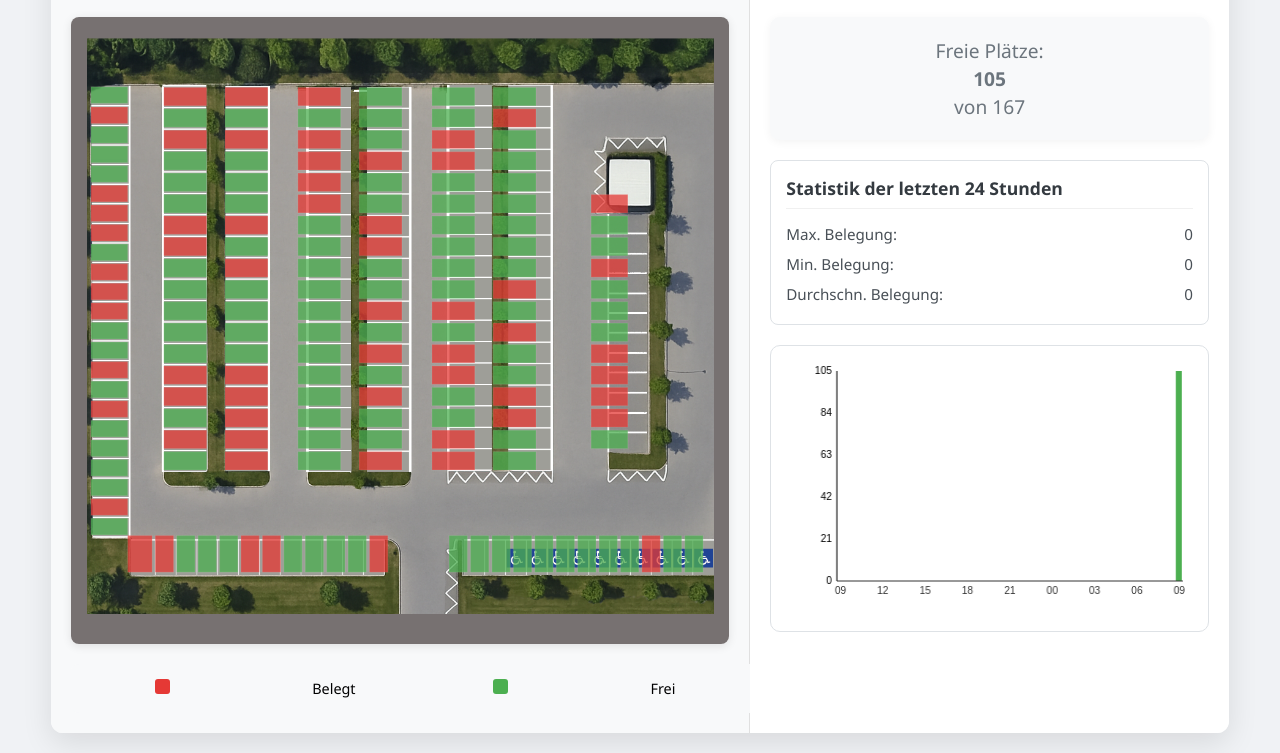
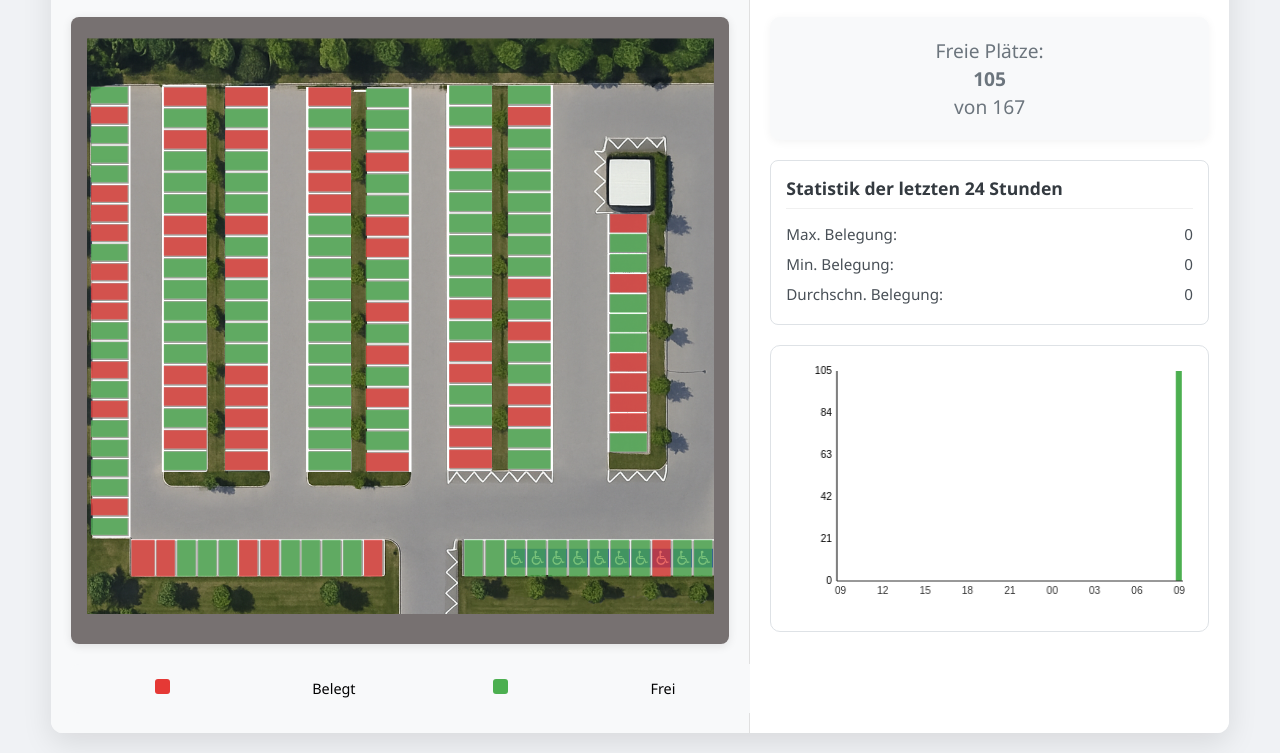
Before and after one commit to Bylxly/WirParkenDeinAutoDE, a plain HTML site: page Website/index.html in a window 1280 px wide. Shown: the part 96-849 px from the top of the page. Drawn offline with Linux system fonts and the light colour scheme.

Commit message:
Parkplatzpositionskorrekturen

```diff
--- a/Website/index.html
+++ b/Website/index.html
@@ -19,7 +19,7 @@
             </div>
 
             <div class="parking-wrapper">
-                <img src="/media/GptEditedv1.png" alt="Parkplatzplan">
+                <img src="media/GptEditedv1.png" alt="Parkplatzplan">
 
                 <svg id="parking-svg" viewBox="0 0 1024 1024">
                     <!-- Zone 1  -->
@@ -86,123 +86,123 @@
                     <rect class="spot" id="z3p17" x="226" y="675" width="70" height="30" fill="green"/>
                     <rect class="spot" id="z3p18" x="226" y="710" width="70" height="30" fill="green"/>
                     <!-- Zone 4  -->
-                    <rect class="spot" id="z4p1" x="345" y="115" width="70" height="30" fill="green"/>
-                    <rect class="spot" id="z4p2" x="345" y="150" width="70" height="30" fill="green"/>
-                    <rect class="spot" id="z4p3" x="345" y="185" width="70" height="30" fill="green"/>
-                    <rect class="spot" id="z4p4" x="345" y="220" width="70" height="30" fill="green"/>
-                    <rect class="spot" id="z4p5" x="345" y="255" width="70" height="30" fill="green"/>
-                    <rect class="spot" id="z4p6" x="345" y="290" width="70" height="30" fill="green"/>
-                    <rect class="spot" id="z4p7" x="345" y="325" width="70" height="30" fill="green"/>
-                    <rect class="spot" id="z4p8" x="345" y="360" width="70" height="30" fill="green"/>
-                    <rect class="spot" id="z4p9" x="345" y="395" width="70" height="30" fill="green"/>
-                    <rect class="spot" id="z4p10" x="345" y="430" width="70" height="30" fill="green"/>
-                    <rect class="spot" id="z4p11" x="345" y="465" width="70" height="30" fill="green"/>
-                    <rect class="spot" id="z4p12" x="345" y="500" width="70" height="30" fill="green"/>
-                    <rect class="spot" id="z4p13" x="345" y="535" width="70" height="30" fill="green"/>
-                    <rect class="spot" id="z4p14" x="345" y="570" width="70" height="30" fill="green"/>
-                    <rect class="spot" id="z4p15" x="345" y="605" width="70" height="30" fill="green"/>
-                    <rect class="spot" id="z4p16" x="345" y="640" width="70" height="30" fill="green"/>
-                    <rect class="spot" id="z4p17" x="345" y="675" width="70" height="30" fill="green"/>
-                    <rect class="spot" id="z4p18" x="345" y="710" width="70" height="30" fill="green"/>
+                    <rect class="spot" id="z4p1" x="362" y="115" width="70" height="30" fill="green"/>
+                    <rect class="spot" id="z4p2" x="362" y="150" width="70" height="30" fill="green"/>
+                    <rect class="spot" id="z4p3" x="362" y="185" width="70" height="30" fill="green"/>
+                    <rect class="spot" id="z4p4" x="362" y="220" width="70" height="30" fill="green"/>
+                    <rect class="spot" id="z4p5" x="362" y="255" width="70" height="30" fill="green"/>
+                    <rect class="spot" id="z4p6" x="362" y="290" width="70" height="30" fill="green"/>
+                    <rect class="spot" id="z4p7" x="362" y="325" width="70" height="30" fill="green"/>
+                    <rect class="spot" id="z4p8" x="362" y="360" width="70" height="30" fill="green"/>
+                    <rect class="spot" id="z4p9" x="362" y="395" width="70" height="30" fill="green"/>
+                    <rect class="spot" id="z4p10" x="362" y="430" width="70" height="30" fill="green"/>
+                    <rect class="spot" id="z4p11" x="362" y="465" width="70" height="30" fill="green"/>
+                    <rect class="spot" id="z4p12" x="362" y="500" width="70" height="30" fill="green"/>
+                    <rect class="spot" id="z4p13" x="362" y="535" width="70" height="30" fill="green"/>
+                    <rect class="spot" id="z4p14" x="362" y="570" width="70" height="30" fill="green"/>
+                    <rect class="spot" id="z4p15" x="362" y="605" width="70" height="30" fill="green"/>
+                    <rect class="spot" id="z4p16" x="362" y="640" width="70" height="30" fill="green"/>
+                    <rect class="spot" id="z4p17" x="362" y="675" width="70" height="30" fill="green"/>
+                    <rect class="spot" id="z4p18" x="362" y="710" width="70" height="30" fill="green"/>
                     <!-- Zone 5  -->
-                    <rect class="spot" id="z5p1" x="445" y="115" width="70" height="30" fill="green"/>
-                    <rect class="spot" id="z5p2" x="445" y="150" width="70" height="30" fill="green"/>
-                    <rect class="spot" id="z5p3" x="445" y="185" width="70" height="30" fill="green"/>
-                    <rect class="spot" id="z5p4" x="445" y="220" width="70" height="30" fill="green"/>
-                    <rect class="spot" id="z5p5" x="445" y="255" width="70" height="30" fill="green"/>
-                    <rect class="spot" id="z5p6" x="445" y="290" width="70" height="30" fill="green"/>
-                    <rect class="spot" id="z5p7" x="445" y="325" width="70" height="30" fill="green"/>
-                    <rect class="spot" id="z5p8" x="445" y="360" width="70" height="30" fill="green"/>
-                    <rect class="spot" id="z5p9" x="445" y="395" width="70" height="30" fill="green"/>
-                    <rect class="spot" id="z5p10" x="445" y="430" width="70" height="30" fill="green"/>
-                    <rect class="spot" id="z5p11" x="445" y="465" width="70" height="30" fill="green"/>
-                    <rect class="spot" id="z5p12" x="445" y="500" width="70" height="30" fill="green"/>
-                    <rect class="spot" id="z5p13" x="445" y="535" width="70" height="30" fill="green"/>
-                    <rect class="spot" id="z5p14" x="445" y="570" width="70" height="30" fill="green"/>
-                    <rect class="spot" id="z5p15" x="445" y="605" width="70" height="30" fill="green"/>
-                    <rect class="spot" id="z5p16" x="445" y="640" width="70" height="30" fill="green"/>
-                    <rect class="spot" id="z5p17" x="445" y="675" width="70" height="30" fill="green"/>
-                    <rect class="spot" id="z5p18" x="445" y="710" width="70" height="30" fill="green"/>
+                    <rect class="spot" id="z5p1" x="456" y="117" width="70" height="30" fill="green"/>
+                    <rect class="spot" id="z5p2" x="456" y="152" width="70" height="30" fill="green"/>
+                    <rect class="spot" id="z5p3" x="456" y="187" width="70" height="30" fill="green"/>
+                    <rect class="spot" id="z5p4" x="456" y="222" width="70" height="30" fill="green"/>
+                    <rect class="spot" id="z5p5" x="456" y="257" width="70" height="30" fill="green"/>
+                    <rect class="spot" id="z5p6" x="456" y="292" width="70" height="30" fill="green"/>
+                    <rect class="spot" id="z5p7" x="456" y="327" width="70" height="30" fill="green"/>
+                    <rect class="spot" id="z5p8" x="456" y="362" width="70" height="30" fill="green"/>
+                    <rect class="spot" id="z5p9" x="456" y="397" width="70" height="30" fill="green"/>
+                    <rect class="spot" id="z5p10" x="456" y="432" width="70" height="30" fill="green"/>
+                    <rect class="spot" id="z5p11" x="456" y="467" width="70" height="30" fill="green"/>
+                    <rect class="spot" id="z5p12" x="456" y="502" width="70" height="30" fill="green"/>
+                    <rect class="spot" id="z5p13" x="456" y="537" width="70" height="30" fill="green"/>
+                    <rect class="spot" id="z5p14" x="456" y="572" width="70" height="30" fill="green"/>
+                    <rect class="spot" id="z5p15" x="456" y="607" width="70" height="30" fill="green"/>
+                    <rect class="spot" id="z5p16" x="456" y="642" width="70" height="30" fill="green"/>
+                    <rect class="spot" id="z5p17" x="456" y="677" width="70" height="30" fill="green"/>
+                    <rect class="spot" id="z5p18" x="456" y="712" width="70" height="30" fill="green"/>
                     <!-- Zone 6  -->
-                    <rect class="spot" id="z6p1" x="564" y="115" width="70" height="30" fill="green"/>
-                    <rect class="spot" id="z6p2" x="564" y="150" width="70" height="30" fill="green"/>
-                    <rect class="spot" id="z6p3" x="564" y="185" width="70" height="30" fill="green"/>
-                    <rect class="spot" id="z6p4" x="564" y="220" width="70" height="30" fill="green"/>
-                    <rect class="spot" id="z6p5" x="564" y="255" width="70" height="30" fill="green"/>
-                    <rect class="spot" id="z6p6" x="564" y="290" width="70" height="30" fill="green"/>
-                    <rect class="spot" id="z6p7" x="564" y="325" width="70" height="30" fill="green"/>
-                    <rect class="spot" id="z6p8" x="564" y="360" width="70" height="30" fill="green"/>
-                    <rect class="spot" id="z6p9" x="564" y="395" width="70" height="30" fill="green"/>
-                    <rect class="spot" id="z6p10" x="564" y="430" width="70" height="30" fill="green"/>
-                    <rect class="spot" id="z6p11" x="564" y="465" width="70" height="30" fill="green"/>
-                    <rect class="spot" id="z6p12" x="564" y="500" width="70" height="30" fill="green"/>
-                    <rect class="spot" id="z6p13" x="564" y="535" width="70" height="30" fill="green"/>
-                    <rect class="spot" id="z6p14" x="564" y="570" width="70" height="30" fill="green"/>
-                    <rect class="spot" id="z6p15" x="564" y="605" width="70" height="30" fill="green"/>
-                    <rect class="spot" id="z6p16" x="564" y="640" width="70" height="30" fill="green"/>
-                    <rect class="spot" id="z6p17" x="564" y="675" width="70" height="30" fill="green"/>
-                    <rect class="spot" id="z6p18" x="564" y="710" width="70" height="30" fill="green"/>
+                    <rect class="spot" id="z6p1" x="592" y="112" width="70" height="30" fill="green"/>
+                    <rect class="spot" id="z6p2" x="592" y="147" width="70" height="30" fill="green"/>
+                    <rect class="spot" id="z6p3" x="592" y="182" width="70" height="30" fill="green"/>
+                    <rect class="spot" id="z6p4" x="592" y="217" width="70" height="30" fill="green"/>
+                    <rect class="spot" id="z6p5" x="592" y="252" width="70" height="30" fill="green"/>
+                    <rect class="spot" id="z6p6" x="592" y="287" width="70" height="30" fill="green"/>
+                    <rect class="spot" id="z6p7" x="592" y="322" width="70" height="30" fill="green"/>
+                    <rect class="spot" id="z6p8" x="592" y="357" width="70" height="30" fill="green"/>
+                    <rect class="spot" id="z6p9" x="592" y="392" width="70" height="30" fill="green"/>
+                    <rect class="spot" id="z6p10" x="592" y="427" width="70" height="30" fill="green"/>
+                    <rect class="spot" id="z6p11" x="592" y="462" width="70" height="30" fill="green"/>
+                    <rect class="spot" id="z6p12" x="592" y="497" width="70" height="30" fill="green"/>
+                    <rect class="spot" id="z6p13" x="592" y="532" width="70" height="30" fill="green"/>
+                    <rect class="spot" id="z6p14" x="592" y="567" width="70" height="30" fill="green"/>
+                    <rect class="spot" id="z6p15" x="592" y="602" width="70" height="30" fill="green"/>
+                    <rect class="spot" id="z6p16" x="592" y="637" width="70" height="30" fill="green"/>
+                    <rect class="spot" id="z6p17" x="592" y="672" width="70" height="30" fill="green"/>
+                    <rect class="spot" id="z6p18" x="592" y="707" width="70" height="30" fill="green"/>
                     <!-- Zone 7  -->
-                    <rect class="spot" id="z7p1" x="664" y="115" width="70" height="30" fill="green"/>
-                    <rect class="spot" id="z7p2" x="664" y="150" width="70" height="30" fill="green"/>
-                    <rect class="spot" id="z7p3" x="664" y="185" width="70" height="30" fill="green"/>
-                    <rect class="spot" id="z7p4" x="664" y="220" width="70" height="30" fill="green"/>
-                    <rect class="spot" id="z7p5" x="664" y="255" width="70" height="30" fill="green"/>
-                    <rect class="spot" id="z7p6" x="664" y="290" width="70" height="30" fill="green"/>
-                    <rect class="spot" id="z7p7" x="664" y="325" width="70" height="30" fill="green"/>
-                    <rect class="spot" id="z7p8" x="664" y="360" width="70" height="30" fill="green"/>
-                    <rect class="spot" id="z7p9" x="664" y="395" width="70" height="30" fill="green"/>
-                    <rect class="spot" id="z7p10" x="664" y="430" width="70" height="30" fill="green"/>
-                    <rect class="spot" id="z7p11" x="664" y="465" width="70" height="30" fill="green"/>
-                    <rect class="spot" id="z7p12" x="664" y="500" width="70" height="30" fill="green"/>
-                    <rect class="spot" id="z7p13" x="664" y="535" width="70" height="30" fill="green"/>
-                    <rect class="spot" id="z7p14" x="664" y="570" width="70" height="30" fill="green"/>
-                    <rect class="spot" id="z7p15" x="664" y="605" width="70" height="30" fill="green"/>
-                    <rect class="spot" id="z7p16" x="664" y="640" width="70" height="30" fill="green"/>
-                    <rect class="spot" id="z7p17" x="664" y="675" width="70" height="30" fill="green"/>
-                    <rect class="spot" id="z7p18" x="664" y="710" width="70" height="30" fill="green"/>
+                    <rect class="spot" id="z7p1" x="688" y="112" width="70" height="30" fill="green"/>
+                    <rect class="spot" id="z7p2" x="688" y="147" width="70" height="30" fill="green"/>
+                    <rect class="spot" id="z7p3" x="688" y="183" width="70" height="30" fill="green"/>
+                    <rect class="spot" id="z7p4" x="688" y="218" width="70" height="30" fill="green"/>
+                    <rect class="spot" id="z7p5" x="688" y="253" width="70" height="30" fill="green"/>
+                    <rect class="spot" id="z7p6" x="688" y="288" width="70" height="30" fill="green"/>
+                    <rect class="spot" id="z7p7" x="688" y="323" width="70" height="30" fill="green"/>
+                    <rect class="spot" id="z7p8" x="688" y="358" width="70" height="30" fill="green"/>
+                    <rect class="spot" id="z7p9" x="688" y="393" width="70" height="30" fill="green"/>
+                    <rect class="spot" id="z7p10" x="688" y="428" width="70" height="30" fill="green"/>
+                    <rect class="spot" id="z7p11" x="688" y="463" width="70" height="30" fill="green"/>
+                    <rect class="spot" id="z7p12" x="688" y="498" width="70" height="30" fill="green"/>
+                    <rect class="spot" id="z7p13" x="688" y="533" width="70" height="30" fill="green"/>
+                    <rect class="spot" id="z7p14" x="688" y="568" width="70" height="30" fill="green"/>
+                    <rect class="spot" id="z7p15" x="688" y="603" width="70" height="30" fill="green"/>
+                    <rect class="spot" id="z7p16" x="688" y="638" width="70" height="30" fill="green"/>
+                    <rect class="spot" id="z7p17" x="688" y="673" width="70" height="30" fill="green"/>
+                    <rect class="spot" id="z7p18" x="688" y="708" width="70" height="30" fill="green"/>
                     <!-- Zone 8  -->
-                    <rect class="spot" id="z8p1" x="824" y="290" width="60" height="30" fill="green"/>
-                    <rect class="spot" id="z8p2" x="824" y="325" width="60" height="30" fill="green"/>
-                    <rect class="spot" id="z8p3" x="824" y="360" width="60" height="30" fill="green"/>
-                    <rect class="spot" id="z8p4" x="824" y="395" width="60" height="30" fill="green"/>
-                    <rect class="spot" id="z8p5" x="824" y="430" width="60" height="30" fill="green"/>
-                    <rect class="spot" id="z8p6" x="824" y="465" width="60" height="30" fill="green"/>
-                    <rect class="spot" id="z8p7" x="824" y="500" width="60" height="30" fill="green"/>
-                    <rect class="spot" id="z8p8" x="824" y="535" width="60" height="30" fill="green"/>
-                    <rect class="spot" id="z8p9" x="824" y="570" width="60" height="30" fill="green"/>
-                    <rect class="spot" id="z8p10" x="824" y="605" width="60" height="30" fill="green"/>
-                    <rect class="spot" id="z8p11" x="824" y="640" width="60" height="30" fill="green"/>
-                    <rect class="spot" id="z8p12" x="824" y="675" width="60" height="30" fill="green"/>
+                    <rect class="spot" id="z8p1" x="855" y="322" width="60" height="30" fill="green"/>
+                    <rect class="spot" id="z8p2" x="855" y="354" width="60" height="30" fill="green"/>
+                    <rect class="spot" id="z8p3" x="855" y="387" width="60" height="30" fill="green"/>
+                    <rect class="spot" id="z8p4" x="855" y="420" width="60" height="30" fill="green"/>
+                    <rect class="spot" id="z8p5" x="855" y="453" width="60" height="30" fill="green"/>
+                    <rect class="spot" id="z8p6" x="855" y="485" width="60" height="30" fill="green"/>
+                    <rect class="spot" id="z8p7" x="855" y="517" width="60" height="30" fill="green"/>
+                    <rect class="spot" id="z8p8" x="855" y="549" width="60" height="30" fill="green"/>
+                    <rect class="spot" id="z8p9" x="855" y="582" width="60" height="30" fill="green"/>
+                    <rect class="spot" id="z8p10" x="855" y="615" width="60" height="30" fill="green"/>
+                    <rect class="spot" id="z8p11" x="855" y="647" width="60" height="30" fill="green"/>
+                    <rect class="spot" id="z8p12" x="855" y="680" width="60" height="30" fill="green"/>
 
 
                     <!-- Zone 9  -->
-                    <rect class="spot" id="z9p1" x="67" y="847" width="40" height="60" fill="green"/>
-                    <rect class="spot" id="z9p2" x="112" y="847" width="30" height="60" fill="green"/>
-                    <rect class="spot" id="z9p3" x="147" y="847" width="30" height="60" fill="green"/>
-                    <rect class="spot" id="z9p4" x="182" y="847" width="30" height="60" fill="green"/>
-                    <rect class="spot" id="z9p5" x="217" y="847" width="30" height="60" fill="green"/>
-                    <rect class="spot" id="z9p6" x="252" y="847" width="30" height="60" fill="green"/>
-                    <rect class="spot" id="z9p7" x="287" y="847" width="30" height="60" fill="green"/>
-                    <rect class="spot" id="z9p8" x="322" y="847" width="30" height="60" fill="green"/>
-                    <rect class="spot" id="z9p9" x="357" y="847" width="30" height="60" fill="green"/>
-                    <rect class="spot" id="z9p10" x="392" y="847" width="30" height="60" fill="green"/>
-                    <rect class="spot" id="z9p11" x="427" y="847" width="30" height="60" fill="green"/>
-                    <rect class="spot" id="z9p12" x="462" y="847" width="30" height="60" fill="green"/>
+                    <rect class="spot" id="z9p1" x="73" y="854" width="38" height="60" fill="green"/>
+                    <rect class="spot" id="z9p2" x="114" y="854" width="30" height="60" fill="green"/>
+                    <rect class="spot" id="z9p3" x="148" y="854" width="30" height="60" fill="green"/>
+                    <rect class="spot" id="z9p4" x="182" y="854" width="30" height="60" fill="green"/>
+                    <rect class="spot" id="z9p5" x="216" y="854" width="30" height="60" fill="green"/>
+                    <rect class="spot" id="z9p6" x="249" y="854" width="30" height="60" fill="green"/>
+                    <rect class="spot" id="z9p7" x="284" y="854" width="30" height="60" fill="green"/>
+                    <rect class="spot" id="z9p8" x="318" y="854" width="30" height="60" fill="green"/>
+                    <rect class="spot" id="z9p9" x="351" y="854" width="30" height="60" fill="green"/>
+                    <rect class="spot" id="z9p10" x="385" y="854" width="30" height="60" fill="green"/>
+                    <rect class="spot" id="z9p11" x="419" y="854" width="30" height="60" fill="green"/>
+                    <rect class="spot" id="z9p12" x="453" y="854" width="30" height="60" fill="green"/>
 
                     <!-- Zone 10  -->
-                    <rect class="spot" id="z10p1" x="592" y="847" width="30" height="60" fill="green"/>
-                    <rect class="spot" id="z10p2" x="627" y="847" width="30" height="60" fill="green"/>
-                    <rect class="spot" id="z10p3" x="662" y="847" width="30" height="60" fill="green"/>
-                    <rect class="spot" id="z10p4" x="697" y="847" width="30" height="60" fill="green"/>
-                    <rect class="spot" id="z10p5" x="732" y="847" width="30" height="60" fill="green"/>
-                    <rect class="spot" id="z10p6" x="767" y="847" width="30" height="60" fill="green"/>
-                    <rect class="spot" id="z10p7" x="802" y="847" width="30" height="60" fill="green"/>
-                    <rect class="spot" id="z10p8" x="837" y="847" width="30" height="60" fill="green"/>
-                    <rect class="spot" id="z10p9" x="872" y="847" width="30" height="60" fill="green"/>
-                    <rect class="spot" id="z10p10" x="907" y="847" width="30" height="60" fill="green"/>
-                    <rect class="spot" id="z10p11" x="942" y="847" width="30" height="60" fill="green"/>
-                    <rect class="spot" id="z10p12" x="977" y="847" width="30" height="60" fill="green"/>
+                    <rect class="spot" id="z10p1" x="617" y="854" width="30" height="60" fill="green"/>
+                    <rect class="spot" id="z10p2" x="652" y="854" width="30" height="60" fill="green"/>
+                    <rect class="spot" id="z10p3" x="686" y="854" width="30" height="60" fill="green"/>
+                    <rect class="spot" id="z10p4" x="720" y="854" width="30" height="60" fill="green"/>
+                    <rect class="spot" id="z10p5" x="754" y="854" width="30" height="60" fill="green"/>
+                    <rect class="spot" id="z10p6" x="788" y="854" width="30" height="60" fill="green"/>
+                    <rect class="spot" id="z10p7" x="822" y="854" width="30" height="60" fill="green"/>
+                    <rect class="spot" id="z10p8" x="856" y="854" width="30" height="60" fill="green"/>
+                    <rect class="spot" id="z10p9" x="890" y="854" width="30" height="60" fill="green"/>
+                    <rect class="spot" id="z10p10" x="924" y="854" width="30" height="60" fill="green"/>
+                    <rect class="spot" id="z10p11" x="958" y="854" width="30" height="60" fill="green"/>
+                    <rect class="spot" id="z10p12" x="992" y="854" width="30" height="60" fill="green"/>
                 </svg>
             </div>
 
```
